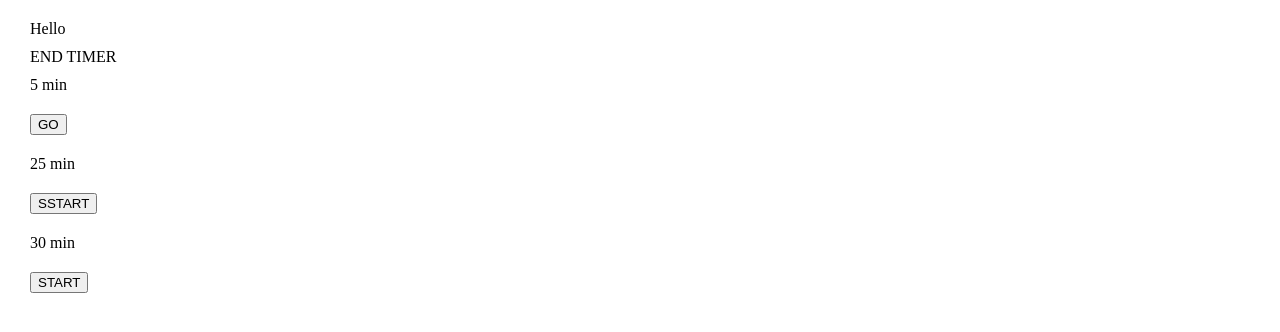
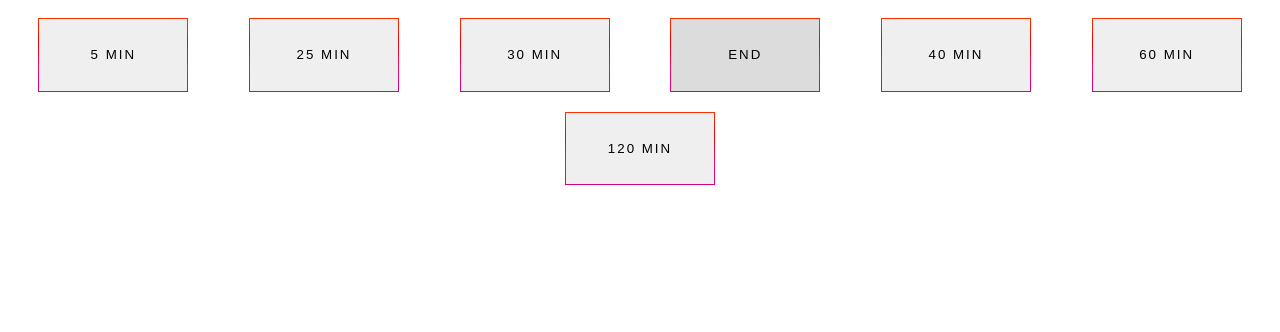
Before and after one commit to NikitaDerevskov/oda-timer-note-project, a plain HTML site: page index.html in a window 1280 px wide. Drawn offline with Linux system fonts and the light colour scheme.

Commit message:
Start use flexbox

```diff
--- a/index.html
+++ b/index.html
@@ -7,13 +7,24 @@
     <link rel="stylesheet" href="style.css">
 </head>
 <body>
-<p>Hello</p>
-<p id="endTimer">END TIMER</p>
-<p id="sec1" value= 10 >5 min</p>
-<button onclick="numberDefine('1')">GO</button>
-<p id="sec2" value= 10 >25 min</p>
-<button onclick="numberDefine('2')">SSTART</button>
-<p id="sec3" value= 10 >30 min</p>
-<button onclick="numberDefine('3')">START</button>
+<div class="container">
+    <div class="box">
+        <button class="dataSetButtons" onclick="numberDefine('1')"><p id="sec1">5 min</p></button>
+    </div>
+    <div class="box">
+        <button class="dataSetButtons" onclick="numberDefine('2')"><p id="sec2">25 min</p></button>    </div>
+    <div class="box">
+        <button class="dataSetButtons"onclick="numberDefine('3')"><p id="sec3">30 min</p></button>    </div>
+    <div class="box">
+        <button id="end"><p id="endTimer">END</p></button>
+    </div>
+    <div class="box">
+        <button class="dataSetButtons" onclick="numberDefine('4')"><p id="sec4">40 min</p></button>    </div>
+    <div class="box">
+        <button class="dataSetButtons" onclick="numberDefine('5')"><p id="sec5">60 min</p></button>    </div>
+    <div class="box">
+        <button class="dataSetButtons" onclick="numberDefine('6')"><p id="sec6">120 min</p></button>    </div>
+</div>
+
 </body>
 </html>
--- a/js.js
+++ b/js.js
@@ -12,7 +12,7 @@ function startTimer(timeEnd) {
 
             setTimeout(function(i) {
                 return function() {
-                    document.getElementById("endTimer").innerHTML= timeEndNumber - i;
+                    document.getElementById('endTimer').innerHTML= timeEndNumber - i;
                 };
             }(i), 60*1000*(i)); //переписать чтобы не надо было вычитать.
 
@@ -28,6 +28,4 @@ setTimeout(playMusic,timeEndNumber*1000*60)
         audio.src = 'n.mp3';
         audio.autoplay = true;
     }
-
-// hello
 }
--- a/style.css
+++ b/style.css
@@ -1,3 +1,46 @@
-* {
-  margin: 10px;
+.container {
+  display: flex;
+  justify-content: space-around;
+  flex-wrap: wrap;
 }
+.box {
+  flex-basis: 10%;
+}
+button {
+  width: 150px;
+  text-decoration: none;
+  outline: none;
+  color: black;
+  display: inline-block;
+  position: relative;
+  padding: 15px 30px;
+  border: 1px solid;
+  border-image: linear-gradient(180deg, #ff3000, #ed0200, #ff096c, #d50082);
+  border-image-slice: 1;
+  margin: 10px 20px;   font-family: 'Montserrat', sans-serif;
+  text-transform: uppercase;
+  overflow: hidden;
+  letter-spacing: 2px;
+  transition: .8s cubic-bezier(.165,.84,.44,1);
+}
+button:before {
+  content: "";
+  position: absolute;
+  left: 0;
+  top: 0;
+  height: 0;
+  width: 100%;
+  z-index: -1;
+  color: black;
+  background: linear-gradient(180deg, #ff3000, #ed0200, #ff096c, #d50082);
+  transition: .8s cubic-bezier(.165,.84,.44,1);
+}
+button:hover {background: rgba(255,255,255,0);}
+button:hover:before {
+  bottom: 0%;
+  top: auto;
+  height: 100%;
+}
+#end {
+  background: gainsboro;
+}
```
